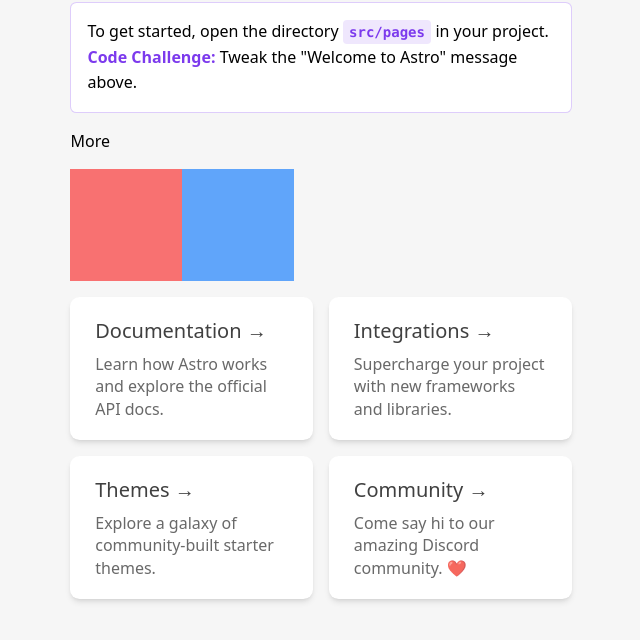
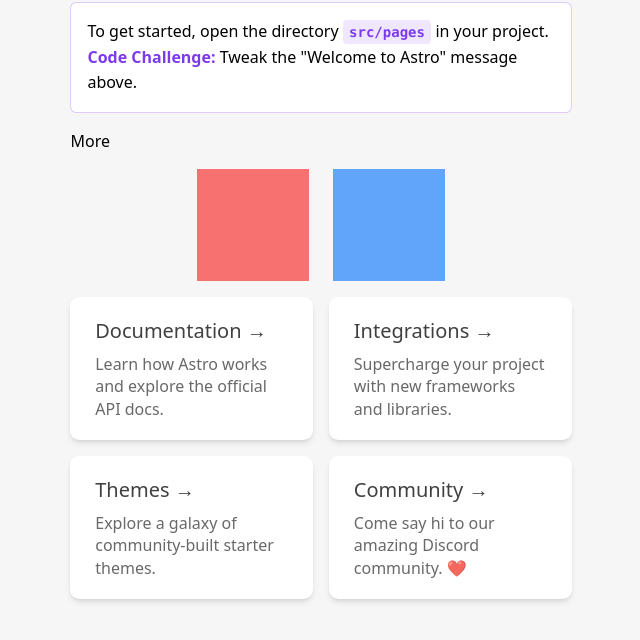
Before and after one commit to dingusn10/heritage, an Astro site in the folder web/: page / in a window 1280 px wide. Shown: the part 110-750 px from the top of the page, without its empty margins (319-959 px from the left). Built offline with nearby package versions, Linux system fonts and the light colour scheme; Astro itself is replaced by a stand-in of ours.

Commit message:
last tailwind test

```diff
--- a/web/src/components/Square.astro
+++ b/web/src/components/Square.astro
@@ -9,7 +9,7 @@ const { href, title, body } = Astro.props;
 ---
 
 
-<div class="flex mx-auto inline py-4">
+<div class="flex flex-row gap-6 justify-center mx-auto inline py-4">
     <div class="p-14 w-xl bg-red-400"></div>
     <div class="p-14 w-xl bg-blue-400"></div>
 </div>
```
